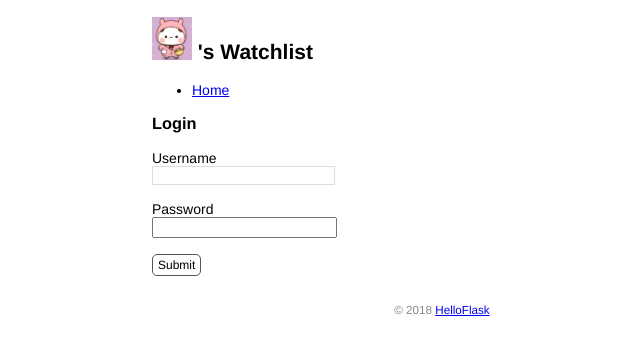
After one commit to suxinfighting/watchlist, a Flask app: page /login in a window 1280 px wide. The commit adds this page. Shown: the top 355 px of the page, without its empty margins (198-838 px from the left). Run offline with Flask 2, Linux system fonts and the light colour scheme.

Commit message:
User authentication with Flask-Login

```diff
--- a/app.py
+++ b/app.py
@@ -4,10 +4,27 @@ from flask_sqlalchemy import SQLAlchemy
 import os
 import sys
 import click
+from werkzeug.security import generate_password_hash,check_password_hash
+from flask_login import LoginManager
+from flask_login import UserMixin
+from flask_login import login_user,login_required,logout_user,current_user
 
+WIN = sys.platform.startswith('win')
+if WIN:  # 如果是 Windows 系统，使用三个斜线
+    prefix = 'sqlite:///'
+else:  # 否则使用四个斜线
+    prefix = 'sqlite:////'
 
 app = Flask(__name__)#指定app的名字是什么
 app.config['SECRET_KEY'] = 'dev'#设置签名所需的密钥
+app.config['SQLALCHEMY_DATABASE_URI'] = prefix + os.path.join(app.root_path, 'data.db')
+app.config['SQLALCHEMY_TRACK_MODIFICATIONS'] = False  # 关闭对模型修改的监控
+login_manager = LoginManager(app)#实例化扩展类
+
+# 在扩展类实例化前加载配置
+db = SQLAlchemy(app)# 初始化扩展，传入程序实例 app
+login_manager.login_view = 'login'# 把 login_manager.login_view 的值设为我们程序的登录视图端点（函数名），则未登录会重定向到登录页面
+
 
 @app.cli.command()#注册为命令
 @click.option('--drop',is_flag=True,help='Create after drop')#设置选项
@@ -20,23 +37,32 @@ def initdb(drop):
     '''默认情况下，函数名称就是命令的名字，现在执行 flask initdb 命令就可以创
     建数据库表：'''
 
-WIN = sys.platform.startswith('win')
-if WIN:  # 如果是 Windows 系统，使用三个斜线
-    prefix = 'sqlite:///'
-else:  # 否则使用四个斜线
-    prefix = 'sqlite:////'
-
-#app = Flask(__name__)
-app.config['SQLALCHEMY_DATABASE_URI'] = prefix + os.path.join(app.root_path, 'data.db')
-app.config['SQLALCHEMY_TRACK_MODIFICATIONS'] = False  # 关闭对模型修改的监控
-# 在扩展类实例化前加载配置
-db = SQLAlchemy(app)# 初始化扩展，传入程序实例 app
+@login_manager.user_loader
+def load_user(user_id):# 创建用户加载回调函数，接受用户 ID 作为参数
+    user = User.query.get(int(user_id))# 用 ID 作为 User 模型的 主键查询对应的用户
+    return user# 返回用户对象
 
 
-class User(db.Model): # 表名将会是 user（自动生成，小写处理），模型类要声明继承 db.Model 。
+class User(db.Model,UserMixin): # 表名将会是 user（自动生成，小写处理），模型类要声明继承 db.Model 。
     id = db.Column(db.Integer, primary_key=True) # 主键，每一个类属性（字段）要实例化 db.Column ，传入的参数为字段的类型
     name = db.Column(db.String(20)) # 名字
+    username = db.Column(db.String(20))  # 用户名
+    password_hash = db.Column(db.String(128)) #密码散列值
 
+    def set_password(self,password):
+        '''
+        设置密码的方法
+        :param password:接受密码作为参数
+        :return:
+        '''
+        self.password_hash = generate_password_hash(password)#将密码对应的散列值存到password_hash
+    def validate_password(self,password):
+        '''
+        验证密码
+        :param password:
+        :return:
+        '''
+        return check_password_hash(self.password_hash,password)
 class Movie(db.Model): # 表名将会是 movie
     id = db.Column(db.Integer, primary_key=True) # 主键
     title = db.Column(db.String(60)) # 电影标题
@@ -67,8 +93,25 @@ def forge():
         movie = Movie(title=m['title'],year=m['year'])
         db.session.add(movie)
     db.session.commit()
-    click.echo('Done') # 输出提示信息
+    click.echo('Done') #
 
+@app.cli.command()#注册为命令
+@click.option('--username', prompt=True, help='The username used to login.')
+@click.option('--password', prompt=True, hide_input=True,confirmation_prompt=True, help='The password used to login.')
+def admin(username,password):
+    db.create_all()
+    user = User.query.first()
+    if user is not None:
+        click.echo('Updating user...')
+        user.username = username
+        user.set_password(password)# 设置密码
+    else:
+        click.echo('Creating user...')
+        user = User(username=username,name = 'Admin')
+        user.set_password(password)
+        db.session.add(user)
+    db.session.commit()#提交数据库会话
+    click.echo('Done.')
 '''
 使用 app.errorhandler() 装饰器注册一个错误处理函数，它的作用和视图
 函数类似，当 404 错误发生时，这个函数会被触发，返回值会作为响应主体返回给
@@ -90,9 +133,12 @@ def inject_user():#函数名字可以任意修改
     user = User.query.first()
     return dict(user=user) #需要返回字典，等同于 return {'user':user}
 
+#创建新条目
 @app.route('/',methods=['GET','POST'])
 def index():#视图函数
     if request.method == 'POST':# 判断是否是post请求
+        if not current_user.is_authenticated:# 如果当前用户未认证
+            return redirect(url_for(index))# 重定向到主页
         #获取表单数据
         title = request.form.get('title') #传入表单对应输入字段的name值
         year = request.form.get('year') # 传入表单对应输入字段的year值
@@ -116,6 +162,7 @@ def index():#视图函数
 
 #编辑
 @app.route('/movie/edit/<int:movie_id>',methods=['GET','POST'])
+@login_required #登录保护
 def edit(movie_id):
     movie = Movie.query.get_or_404(movie_id)
     if request.method=='POST':
@@ -133,9 +180,56 @@ def edit(movie_id):
 
 #删除
 @app.route('/movie/edit/delete/<int:movie_id>',methods=['POST'])
+@login_required #登录保护
 def delete(movie_id):
     movie = Movie.query.get_or_404(movie_id)# 获取电影记录
     db.session.delete(movie) # 删除对应的记录
     db.session.commit() # 提交数据库会话
     flash('Item deleted.')
     return redirect(url_for('index')) # 重定向回主页
+
+#登录
+@app.route('/login',methods=['GET','POST'])
+def login():
+    if request.method == 'POST':
+        username = request.form['username']
+        password = request.form['password']
+        if not username or not password:
+            flash('Invalid input.')
+            return redirect(url_for('login'))
+        user = User.query.first()
+        if username == user.username and user.validate_password(password):
+            login_user(user)#登入用户
+            flash('Login success.')
+            return redirect(url_for('index')) #重定向到主页
+        flash('Invalid username or password.') # 验证失败，提示错误信息
+        return redirect(url_for(login)) # 重定向回登录页面
+    return render_template('login.html') #如果不是post则重新渲染登录模板
+
+#设置
+@app.route('/settings',methods=['GET','POST'])
+@login_required
+def settings():
+    if request.method == 'POST':
+        name = request.form['name']
+        if not name or len(name) > 20:
+            flash('Invalid input.')
+            return redirect(url_for('settings'))
+        current_user.name = name
+        # current_user 会返回当前登录用户的数据库记录对象
+        # 等同于下面的用法
+        # user = User.query.first()
+        # user.name = name
+        db.session.commit()
+        flash('Settings updated.')
+        return redirect(url_for('index'))
+    return render_template('settings.html')
+
+
+#登出
+@app.route('/logout')
+@login_required # 用于视图保护，
+def logout():
+    logout_user()# 登出用户
+    flash('bye~')
+    return redirect(url_for('index'))#重定向回首页
--- /dev/null
+++ b/templates/login.html
@@ -0,0 +1,11 @@
+{% extends 'base.html' %}
+{% block content %}
+<h3>Login</h3>
+<form method="post">
+    Username<br>
+    <input type="text" name="username" required><br><br>
+    Password<br>
+    <input type="password" name="password" required><br><br>
+    <input class="btn" type="submit" name="submit" value="Submit">
+</form>
+{% endblock %}
```
Also changed, not shown: templates/index.html (+9 -1 lines), templates/settings.html (added, +11 -0 lines).
